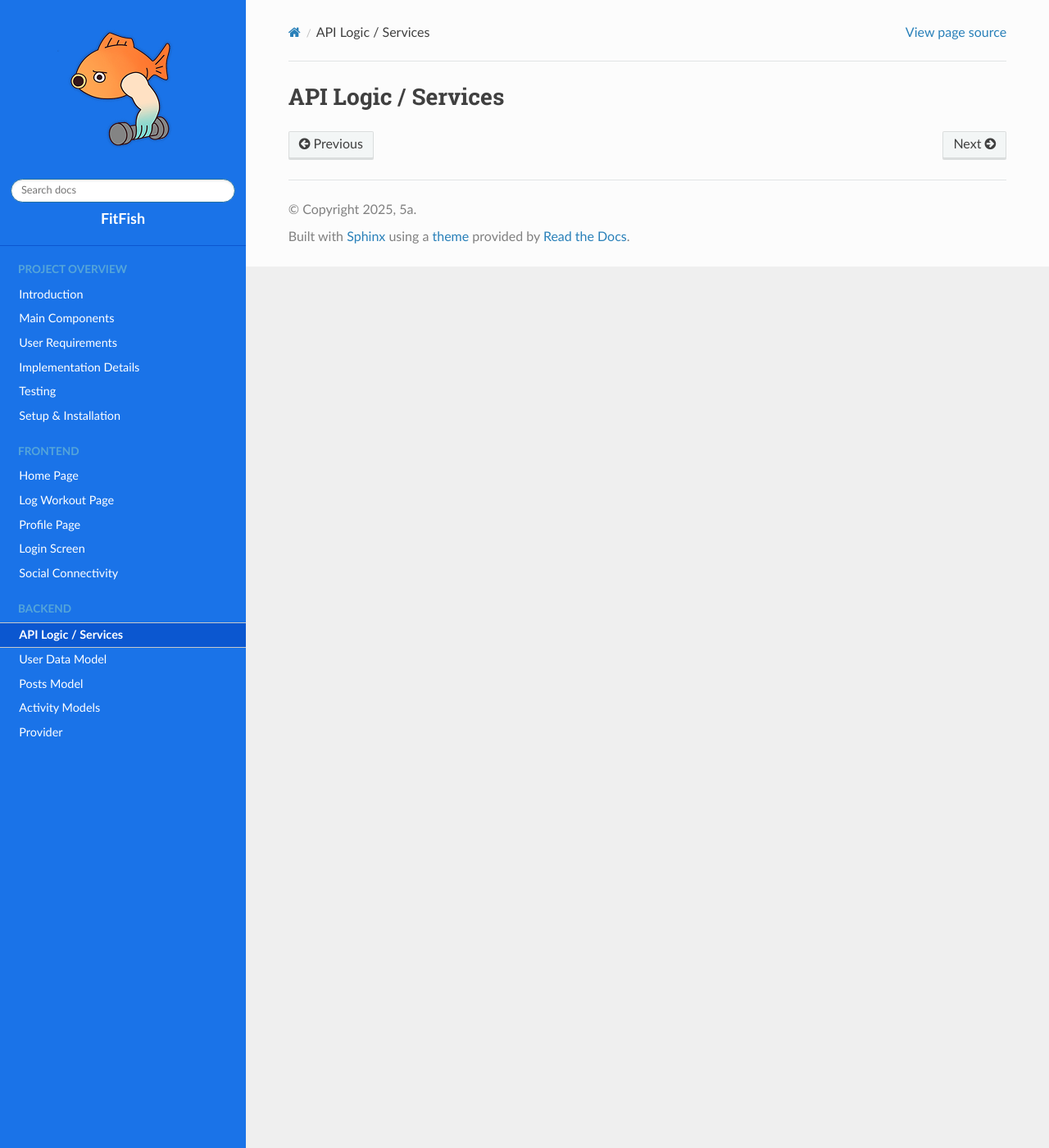
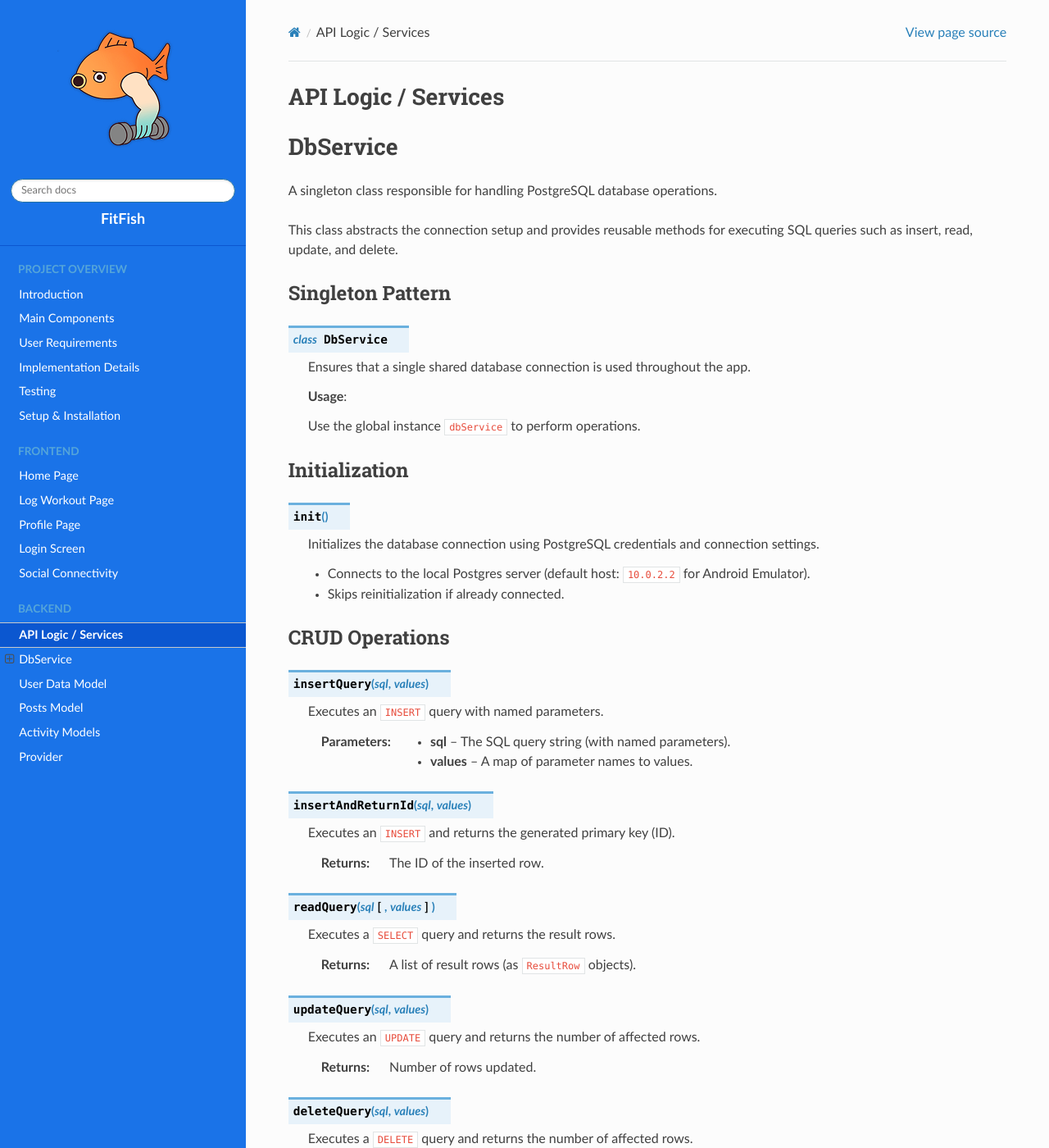
Before and after one commit to 5a-Fitness-App/5a-Code-Documentation, a Sphinx documentation site: the page built from docs/source/backend/API_Logic.rst, in a window 1280 px wide and 1400 px high. Shown: the whole window at 82% size. Built offline with Sphinx 7.4.7 and the Read the Docs theme 3.1.0, drawn with Linux system fonts in a browser that asks for light colours; pages that are not in the unit, such as notebooks, are missing from menus; some of the changed text lies outside the part shown.

Commit message:
Update API_Logic.rst

```diff
--- a/docs/source/backend/API_Logic.rst
+++ b/docs/source/backend/API_Logic.rst
@@ -1,2 +1,71 @@
 API Logic / Services
 ====================
+
+DbService
+=========
+
+A singleton class responsible for handling PostgreSQL database operations.
+
+This class abstracts the connection setup and provides reusable methods for executing SQL queries such as insert, read, update, and delete.
+
+Singleton Pattern
+-----------------
+
+.. class:: DbService
+
+   Ensures that a single shared database connection is used throughout the app.
+
+   **Usage**:
+
+   Use the global instance ``dbService`` to perform operations.
+
+Initialization
+--------------
+
+.. method:: init()
+
+   Initializes the database connection using PostgreSQL credentials and connection settings.
+
+   - Connects to the local Postgres server (default host: ``10.0.2.2`` for Android Emulator).
+   - Skips reinitialization if already connected.
+
+CRUD Operations
+---------------
+
+.. method:: insertQuery(sql, values)
+
+   Executes an ``INSERT`` query with named parameters.
+
+   :param sql: The SQL query string (with named parameters).
+   :param values: A map of parameter names to values.
+
+.. method:: insertAndReturnId(sql, values)
+
+   Executes an ``INSERT`` and returns the generated primary key (ID).
+
+   :returns: The ID of the inserted row.
+
+.. method:: readQuery(sql, [values])
+
+   Executes a ``SELECT`` query and returns the result rows.
+
+   :returns: A list of result rows (as ``ResultRow`` objects).
+
+.. method:: updateQuery(sql, values)
+
+   Executes an ``UPDATE`` query and returns the number of affected rows.
+
+   :returns: Number of rows updated.
+
+.. method:: deleteQuery(sql, values)
+
+   Executes a ``DELETE`` query and returns the number of affected rows.
+
+   :returns: Number of rows deleted.
+
+Global Instance
+---------------
+
+.. data:: dbService
+
+   A globally accessible instance of the ``DbService`` singleton.
```
